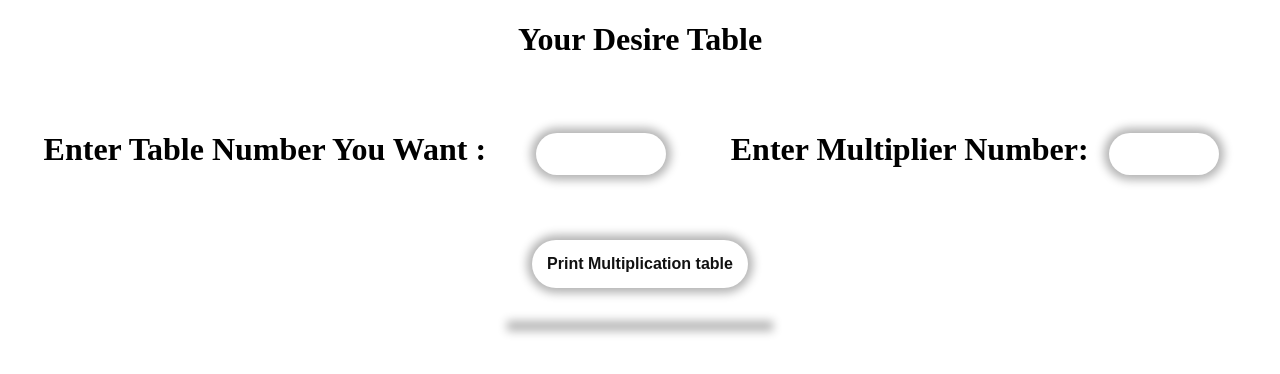
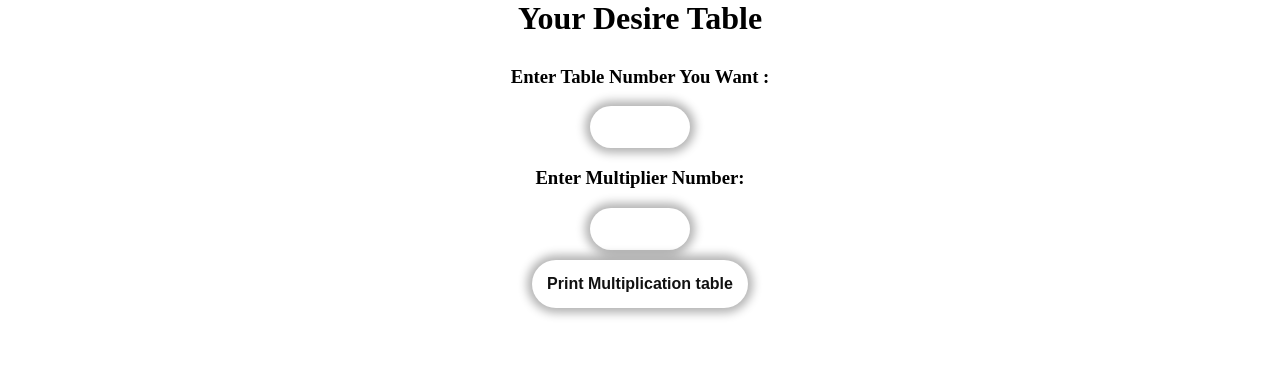
Before and after one commit to MuhammadSaad25/For_Loop, a plain HTML site: page index.html in a window 1280 px wide. Drawn offline with Linux system fonts and the light colour scheme.

Commit message:
Complete

```diff
--- a/app.js
+++ b/app.js
@@ -1,9 +1,7 @@
-
 function printTable() {
     let number;
     let result = "";
     let number1;
-
     number = Number(document.getElementById("number").value);
     number1 = Number(document.getElementById("number1").value);
     for (let i = 1; i <= number1; i++) {
@@ -12,4 +10,6 @@ function printTable() {
     }
 
     document.getElementById("result").innerHTML = result;
+    let resultDiv = document.querySelector(`#result`)
+    resultDiv.style.display = "flex";
 }
--- a/index.html
+++ b/index.html
@@ -15,13 +15,15 @@
         <h1>Your Desire Table</h1>
         <div class="sub_div">
             <label for="nummber">
-                <h1> Enter Table Number You Want :</h1>
-                <input id="number" min="2" />
+                <h3> Enter Table Number You Want :</h3>
             </label>
+            <input id="number" min="2" />
+
             <label for="nummber">
-                <h1> Enter Multiplier Number:</h1>
-                <input id="number1" />
+                <h3> Enter Multiplier Number:</h3>
             </label>
+            <input id="number1" />
+
         </div>
 
         <button onclick="printTable()">Print Multiplication table</button><br>
--- a/style.css
+++ b/style.css
@@ -4,7 +4,9 @@ body{
     height: 100vh;
     width: 100vw;
 }
-
+h1 {
+  margin: 0px;
+}
 .container{
     height: 100%;
     width: 100%;
@@ -17,22 +19,23 @@ body{
 
 .sub_div{
     padding: 10px;
-    margin: 10px;
+    /* margin: 10px; */
     display: flex;
+    flex-direction: column;
     justify-content: center;
     align-items: center;
 }
 
 .sub_div label{
     /* padding: 10px; */
-    margin: 10px;
-    display: flex;
+    /* margin: 10px; */
+    /* display: flex; */
     justify-content: center;
     align-items: center;
 }
 
 button {
-    margin: 20px;
+    /* margin: 20px; */
     background-color: #fff;
     border: none;
     color: #111;
@@ -47,9 +50,9 @@ button {
   }
 
   #number {
-    width: 20%;
+    width: 100px;
     padding: 12px 20px;
-    margin: 8px 0px 0px 50px;
+    /* margin: 8px 0px 0px 50px; */
     border-radius: 30px;
     box-shadow: 0px 0px 10px 5px rgba(0, 0, 0, 0.3);
     border: none;
@@ -61,9 +64,9 @@ button {
   }
 
   #number1 {
-    width: 20%;
+    width: 100px;
     padding: 12px 20px;
-    margin: 8px 0px 0px 20px;
+    /* margin: 8px 0px 0px 20px; */
     border-radius: 30px;
     box-shadow: 0px 0px 10px 5px rgba(0, 0, 0, 0.3);
     border: none;
@@ -85,15 +88,15 @@ button {
   } */
 
   #result {
-      font-size: 16px;
+    display: none;
+    font-size: 22px;
     font-weight: bold;
     background-color: #fff;
-    width: 20%;
-    /* border: 5px solid #111;  */
+    width: 200px;
     border-radius: 10px;
     box-shadow: 0px 0px 10px 5px rgba(0, 0, 0, 0.3);
     box-sizing: border-box;
-    display: flex;
+    /* display: flex; */
     flex-direction: column;
     align-items: center;
   }
```
